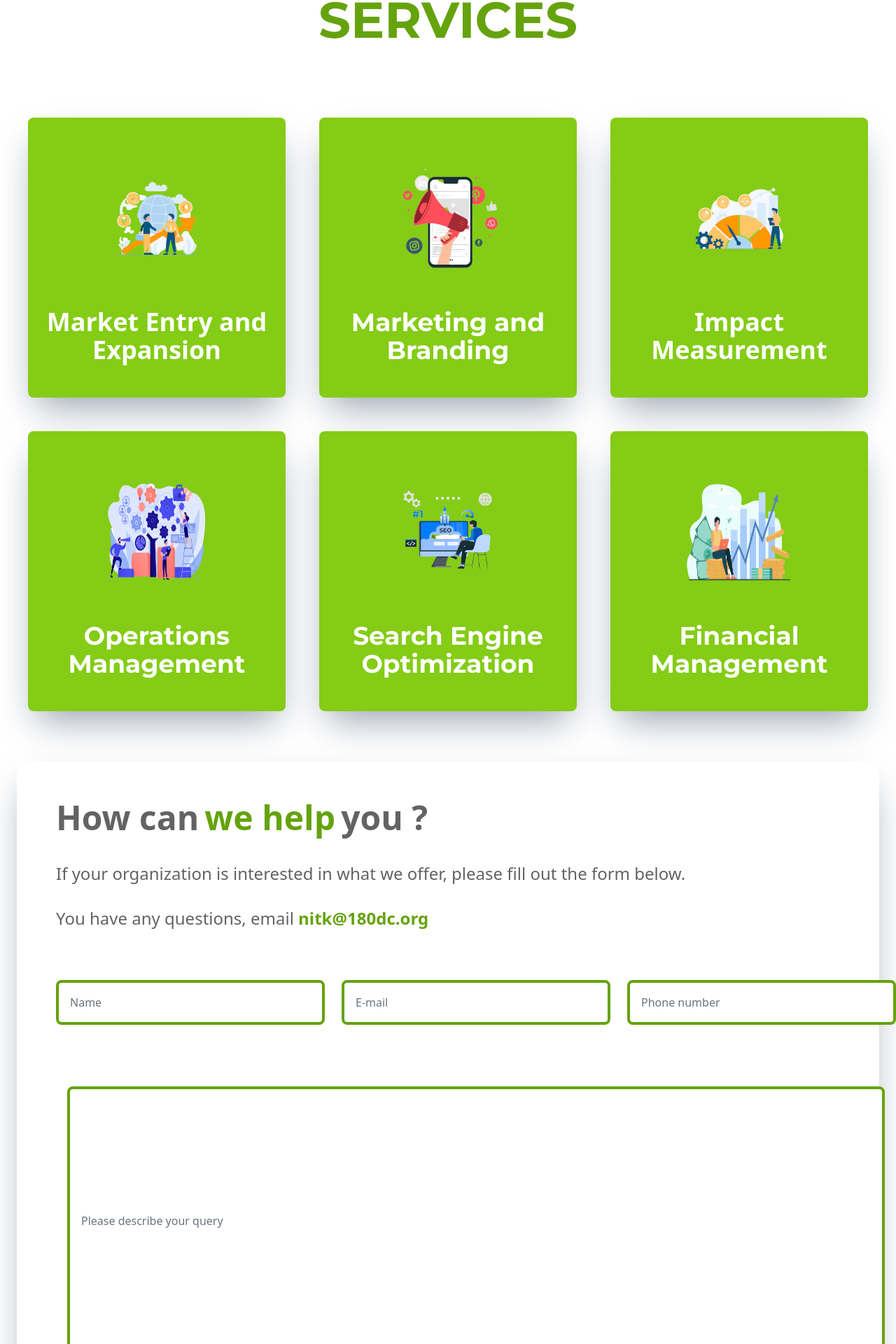
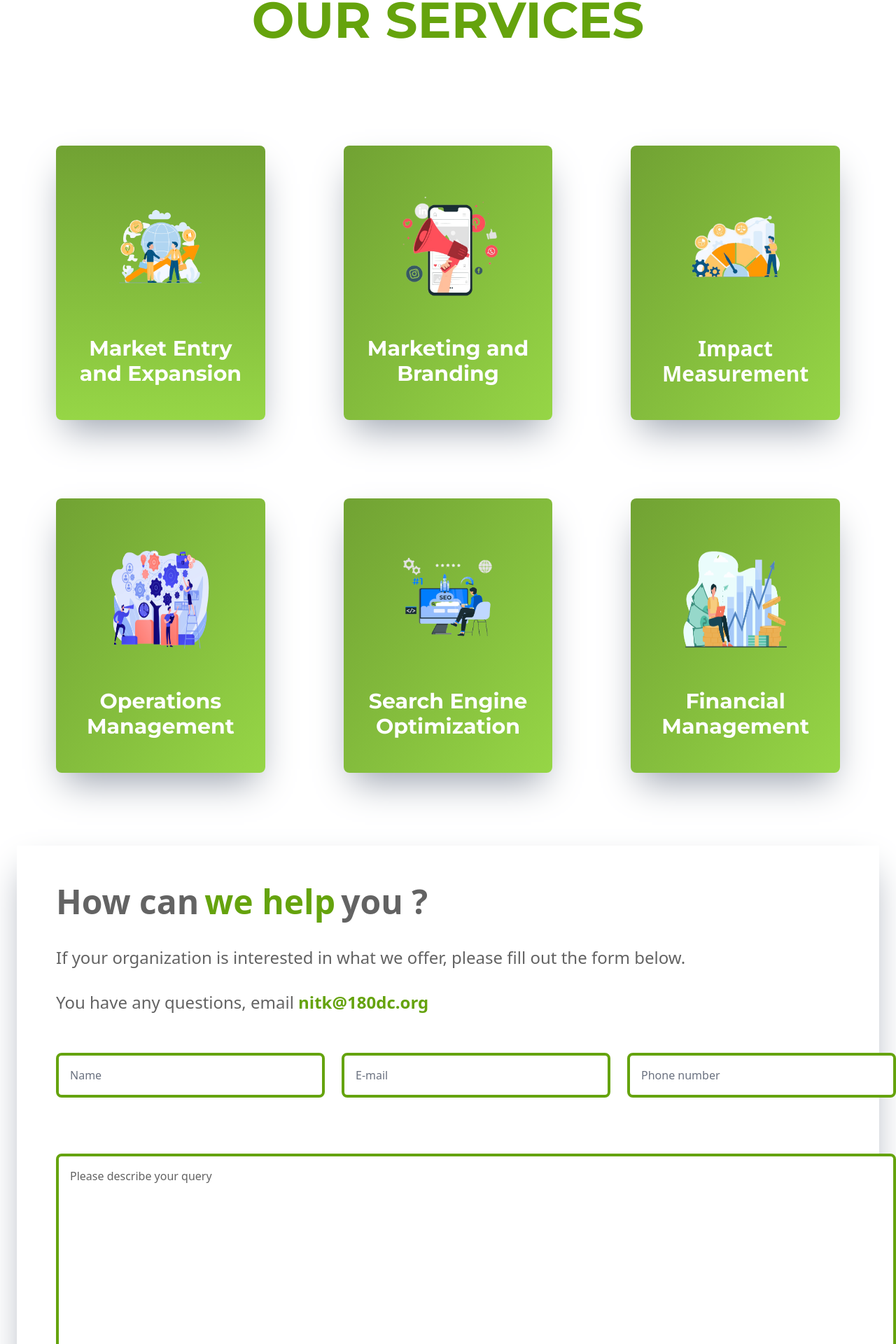
Before and after one commit to pranav-180dc/180dcnitk, a React (Vite) app: page /services in a window 1280 px wide. Shown: the part 188-2108 px from the top of the page at 70% size. Built offline with nearby package versions, Linux system fonts and the light colour scheme.

Commit message:
added clients

```diff
--- a/index.html
+++ b/index.html
@@ -7,6 +7,7 @@
     <link rel="preconnect" href="https://fonts.googleapis.com">
     <link rel="preconnect" href="https://fonts.gstatic.com" crossorigin>
     <link href="https://fonts.googleapis.com/css2?family=Open+Sans:wght@300&display=swap" rel="stylesheet">
+
     <meta name="viewport" content="width=device-width, initial-scale=1.0" />
     <title>180DCNITK</title>
   </head>
--- a/src/components/Team.jsx
+++ b/src/components/Team.jsx
@@ -15,7 +15,7 @@ export default function Team() {
           </FadeInSection>
         </div>
         <FadeInSection>
-          <div className="flex justify-center font-title pt-8 text-4xl sm:text-6xl md:text-7xl font-bold bg-clip-text text-transparent bg-gradient-to-r from-lime-700 to-lime-200">
+          <div className="flex justify-center font-title pt-8 text-4xl sm:text-6xl md:text-7xl font-bold bg-clip-text text-transparent bg-lime-600">
             Executive Core
           </div>
         </FadeInSection>
--- a/src/components/cards/ClientCard.jsx
+++ b/src/components/cards/ClientCard.jsx
@@ -4,11 +4,10 @@ import FadeInSection from "./FadeInSection"
 
 function ClientCard(props){
     return(
-        <FadeInSection>
         <div className='flex flex-col font-bold bg-white h-56 w-56 font-content justify-center items-center rounded-lg shadow-xl group hover:scale-110 transition-all delay-200 relative overflow-hidden m-5 md:m-10 lg:m-14'>
             <div className='flex flex-col justify-center items-center w-56 h-56 rounded-lg'>
             <img src={props.imgPath} alt="..." className='h-28 w-28 m-2'/>
-            <p className='m-2 text-2xl opacity-60'>{props.name}</p>
+            <p className='m-2 text-xl opacity-60'>{props.name}</p>
             </div>
             <div className='absolute justify-center items-center w-full h-full bg-white -bottom-10 group-hover:bottom-0 opacity-0 group-hover:opacity-100 transition-all delay-200'>
                 <ul className='flex flex-col justify-center cursor-text gap-y-[5px] list-inside p-8 text-xs opacity-60 list-disc'>
@@ -19,7 +18,6 @@ function ClientCard(props){
                 </ul>
             </div>
         </div>
-        </FadeInSection>
     )
 }
 
--- a/src/index.css
+++ b/src/index.css
@@ -14,6 +14,47 @@
     100% { opacity: 1; }
   } */
 
+  body{
+    overflow-x: hidden;
+  }
+
+  #scroll-clients {
+    /* animation properties */
+    -moz-transform: translateX(100%);
+    -webkit-transform: translateX(100%);
+    transform: translateX(100%);
+
+
+    -moz-animation: my-animation 25s linear infinite;
+    -webkit-animation: my-animation 25s linear infinite;
+    animation: my-animation 25s linear infinite;
+  }
+
+  /* for Firefox */
+  @-moz-keyframes my-animation {
+    from { -moz-transform: translateX(100%); }
+    to { -moz-transform: translateX(-100%); }
+  }
+
+  /* for Chrome */
+  @-webkit-keyframes my-animation {
+    from { -webkit-transform: translateX(100%); }
+    to { -webkit-transform: translateX(-100%); }
+  }
+
+  @keyframes my-animation {
+    from {
+      -moz-transform: translateX(100%);
+      -webkit-transform: translateX(100%);
+      transform: translateX(100%);
+    }
+    to {
+      -moz-transform: translateX(-100%);
+      -webkit-transform: translateX(-100%);
+      transform: translateX(-50%);
+    }
+  }
+
   .fade-in-section {
     opacity: 0;
     transform: translateY(20vh);
--- a/src/pages/Services.jsx
+++ b/src/pages/Services.jsx
@@ -9,6 +9,14 @@ import om from '../assets/SOM.png'
 import seo from '../assets/SSEO.png'
 
 
+function Flip(props){
+  return(<div className='absolute justify-center items-center w-full h-full bg-gradient-to-br from-services-gradient-1 to-services-gradient-2 -bottom-10 group-hover:bottom-0 opacity-0 group-hover:opacity-100 transition-all delay-200'>
+  <p className='cursor-text p-8 text-xl font-semibold md:text-2xl text-white-opac'>
+  {props.w1}
+  </p>
+</div>)
+}
+
 
 function Services() {
   return (
@@ -16,65 +24,82 @@ function Services() {
   <Nav />
 
   <div class="text-center mx-10 my-10 px-8 py-8">
-    <p class="text-3xl md:text-6xl lg:text-7xl text-lime-600 font-bold font-title">SERVICES</p>
+    <p class="text-3xl md:text-6xl lg:text-7xl text-lime-600 font-bold font-title">OUR SERVICES</p>
   </div>
   <div>
-    <div class="sm:p-4 md:p-8 mx-2 grid md:grid-cols-2 lg:grid-cols-3 grid-col-1 gap-12">
-      <div class=" px-2 py-8  bg-lime-500 shadow-2xl shadow-gray-400 rounded-lg  ">
-        <div class=" py-8 flex item-center justify-center hover:scale-125 transition-all delay-150 ">
+    <div class="sm:p-4 md:p-8 mx-2 grid md:grid-cols-2 lg:grid-cols-3 grid-col-1 gap-8">
+      <div class=" m-5 px-2 py-8 bg-gradient-to-b from-services-gradient-1 to-services-gradient-2 shadow-2xl shadow-gray-400 rounded-lg  group hover:scale-110 transition-all delay-200 relative overflow-hidden lg:m-10 ">
+        <div class=" py-8 flex item-center justify-center ">
           <img class=" h-40 w-40" src={meae} alt="ERROR" />
         </div>
 
-        <p class="text-white p-4 font-bold text-4xl text-center font-titlefont-title">Market Entry and Expansion</p>
+        <p class="text-white p-4 font-bold text-2xl text-center font-title md:text-3xl ">Market Entry and Expansion</p>
+
+            <Flip
+            w1="Help your organisation explore and understand new and viable market opportunities."/>
 
       </div>
 
 
 
-      <div class=" px-2 py-8   bg-lime-500 shadow-2xl shadow-gray-400 rounded-lg ">
-        <div class=" py-8 flex item-center justify-center hover:scale-125 transition-all delay-150">
+      <div class="m-5 px-2 py-8   bg-gradient-to-br from-services-gradient-1 to-services-gradient-2 shadow-2xl shadow-gray-400 rounded-lg group hover:scale-110 transition-all delay-200 relative overflow-hidden lg:m-10 ">
+        <div class=" py-8 flex item-center justify-center ">
           <img class=" h-40 w-40 " src={mab} alt="Error" />
         </div>
 
-        <p class="text-white p-4 font-bold text-4xl text-center font-title">Marketing and Branding</p>
+        <p class="text-white p-4 font-bold text-2xl text-center font-title md:text-3xl">Marketing and Branding</p>
 
+        <Flip
+            w1="Study current approach and suggest strategies that help you scale."/>
 
 
       </div>
-      <div class=" px-2 py-8  bg-lime-500 shadow-2xl shadow-gray-400 rounded-lg ">
-        <div class=" py-8 flex item-center justify-center hover:scale-125 transition-all delay-150">
+      <div class="m-5 px-2 py-8  bg-gradient-to-br from-services-gradient-1 to-services-gradient-2 shadow-2xl shadow-gray-400 rounded-lg group hover:scale-110 transition-all delay-200 relative overflow-hidden lg:m-10 ">
+        <div class=" py-8 flex item-center justify-center ">
           <img class=" h-40 w-40" src={im} alt="ERROR" />
         </div>
 
-        <p class="text-white  p-4 font-bold text-4xl text-center ">Impact Measurement</p>
+        <p class="text-white  p-4 font-bold text-2xl text-center md:text-3xl ">Impact Measurement</p>
+        <Flip
+            w1="Present a thorough analysis of your venture's impact on society's well-being."/>
+
 
       </div>
-      <div class=" px-2 py-8   bg-lime-500 shadow-2xl shadow-gray-400 rounded-lg  ">
-        <div class=" py-8 flex item-center justify-center hover:scale-125 transition-all delay-150">
+      <div class="m-5 px-2 py-8   bg-gradient-to-br from-services-gradient-1 to-services-gradient-2 shadow-2xl shadow-gray-400 rounded-lg group hover:scale-110 transition-all delay-200 relative overflow-hidden lg:m-10  ">
+        <div class=" py-8 flex item-center justify-center ">
           <img class=" h-40 w-40" src={om} alt="ERROR" />
         </div>
 
-        <p class="text-white p-4 font-bold text-4xl text-center font-title">Operations Management</p>
+        <p class="text-white p-4 font-bold text-2xl text-center font-title md:text-3xl">Operations Management</p>
+        <Flip
+            w1="Deep assessment of current operational challenges and exploring a realm of unexplored solutions"/>
+
 
       </div>
-      <div class=" px-2 py-8    bg-lime-500 shadow-2xl shadow-gray-400 rounded-lg">
-        <div class=" py-8 flex item-center justify-center hover:scale-125 transition-all delay-150">
+      <div class="m-5 px-2 py-8    bg-gradient-to-br from-services-gradient-1 to-services-gradient-2 shadow-2xl shadow-gray-400 rounded-lg group hover:scale-110 transition-all delay-200 relative overflow-hidden lg:m-10">
+        <div class=" py-8 flex item-center justify-center ">
           <img class=" h-40 w-40" src={seo} alt="ERROR" />
         </div>
 
-        <p class="text-white p-4 font-bold text-4xl text-center font-title">Search Engine Optimization</p>
+        <p class="text-white p-4 font-bold text-2xl text-center font-title md:text-3xl">Search Engine Optimization</p>
+        <Flip
+            w1="Analyze your website and help you recognize what need to be fixed and the approach that must be adopted "/>
+
 
       </div>
-      <div class=" px-2 py-8   bg-lime-500 shadow-2xl shadow-gray-400 rounded-lg">
-        <div class=" py-8 flex item-center justify-center hover:scale-125 transition-all delay-150">
+      <div class="m-5 px-2 py-8   bg-gradient-to-br from-services-gradient-1 to-services-gradient-2 shadow-2xl shadow-gray-400 rounded-lg group hover:scale-110 transition-all delay-200 relative overflow-hidden lg:m-10">
+        <div class=" py-8 flex item-center justify-center ">
           <img class=" h-40 w-40" src={fm} alt="ERROR" />
         </div>
 
-        <p class="text-white p-4 font-bold text-4xl text-center font-title">Financial Management</p>
+        <p class="text-white p-4 font-bold text-2xl text-center font-title md:text-3xl">Financial Management</p>
+        <Flip
+            w1="Help your organization in developing and Optimizing budget without compromising the impact."/>
+
 
       </div>
     </div>
-    <div class=" p-8 my-10 mr-6 ml-6 lg:grid  border-emerald-100 shadow-2xl shadow-gray-400  ">
+    <div class=" p-8 my-8 mr-6 ml-6 lg:grid  border-emerald-100 shadow-2xl shadow-gray-400 ">
 
           <h1 class=" gap-2 p-6 font-bold text-2xl md:flex md:text-4xl lg:flex lg:text-5xl text-light-black"> How can <p class="text-lime-600"> we help</p> you ?</h1>
           <p class="px-6 p-4 text-s  md:text-xl lg:text-2xl text-light-black ">If your organization is interested in what we offer, please fill out the form below.</p>
@@ -82,7 +107,7 @@ function Services() {
             class="text-lime-600 font-semibold hover:underline">nitk@180dc.org</a>
           </p>
 
-          <form class=" p-6 my-8 grid grid-rows md:flex  md:gap-6 lg:flex flex-auto gap-14 ">
+          <form class=" p-6 my-4 grid grid-rows md:flex  md:gap-6 lg:flex flex-row gap-14 ">
             <input class=" rounded-lg p-4 text-light-black border-t-4 border-b-4 border-l-4 border-r-4 hover:border-lime-400  border-lime-600 bg-white lg:w-96"
               placeholder="Name" />
             <input class=" rounded-lg p-4 border-t-4  border-b-4 border-l-4 border-r-4 text-light-black  hover:border-lime-400  border-lime-600 bg-white lg:w-96"
@@ -90,24 +115,20 @@ function Services() {
             <input class=" rounded-lg p-4 border-t-4  border-b-4 border-l-4 border-r-4 text-light-black  hover:border-lime-400  border-lime-600 bg-white lg:w-96"
               placeholder="Phone number" />
           </form>
-          <form class=" mr-6 ml-6 my-4 p-4 flex flex-auto justify-center">
-            <input
-              class="h-96 w-full rounded-lg p-4 border-t-4  border-b-4 border-l-4 border-r-4  text-light-black  hover:border-lime-400  border-lime-600 bg-white"
-              placeholder="Please describe your query" />
+          <form class="  p-6 my-4 flex flex-auto justify-center">
+            <textarea
+              class="h-96 w-full rounded-lg p-4 border-t-4 border-b-4 border-l-4 border-r-4  text-light-black  hover:border-lime-400  border-lime-600 bg-white">Please describe your query</textarea>
 
           </form>
 
 
-
-
-
-
-
+          <button class="bg-lime-600 w-fit mx-6 rounded-lg ">
+          <p class="  text-white align-middle font-bold py-2 px-4 hover:bg-lime-500 rounded-lg ">Submit</p></button>
         </div>
       </div>
       <Footer />
-    </div>
-  )
+    </div >
+  );
 }
 
 export default Services
--- a/tailwind.config.cjs
+++ b/tailwind.config.cjs
@@ -10,6 +10,8 @@ module.exports = {
       colors: {
         'white-opac': '#E6E6E6',
         'light-black': '#636363',
+        'services-gradient-1': '#71A233',
+        'services-gradient-2': '#96D646',
       },
       backgroundImage: {
         'wiggly-lines': "url('../src/assets/wigglyLines.png')",
```
Also changed, not shown: src/components/OurClients.jsx (+34 -1 lines), src/assets/caro_1.png (added), src/assets/inchara.jpeg (added).
